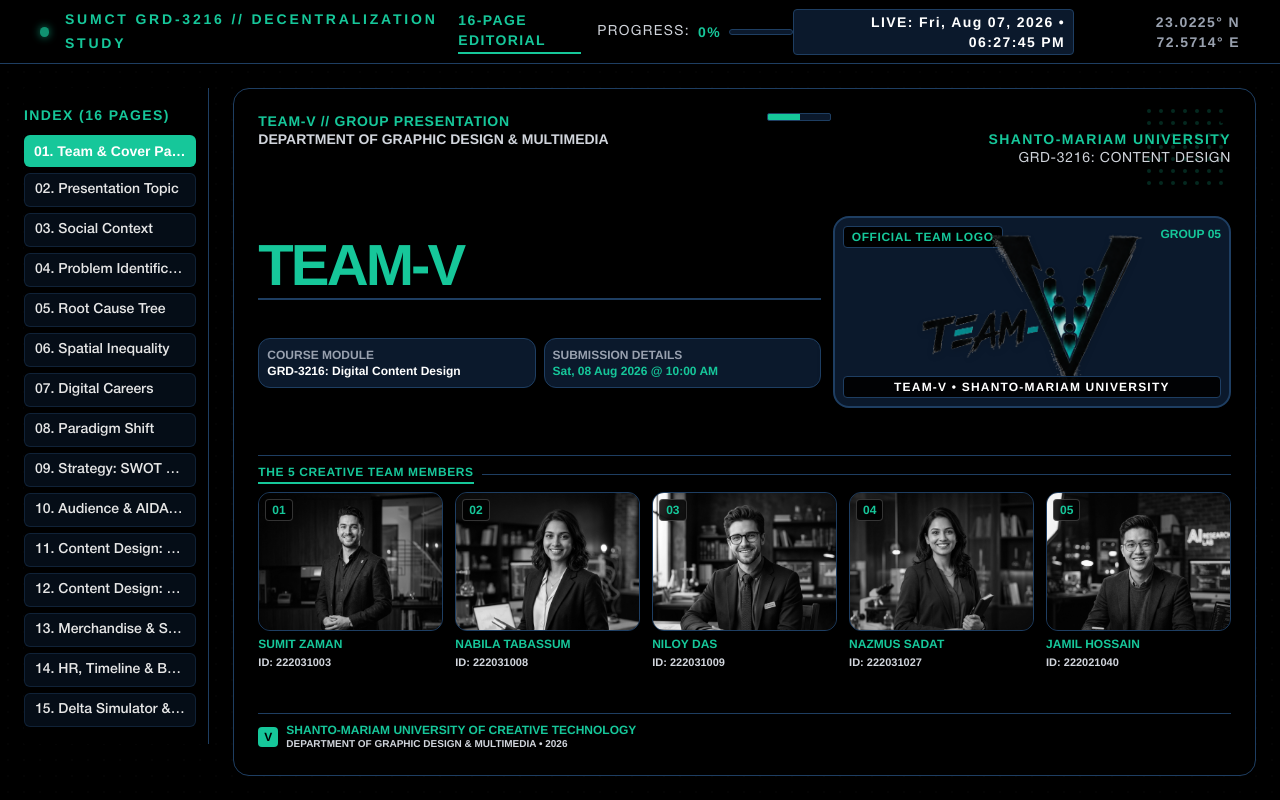
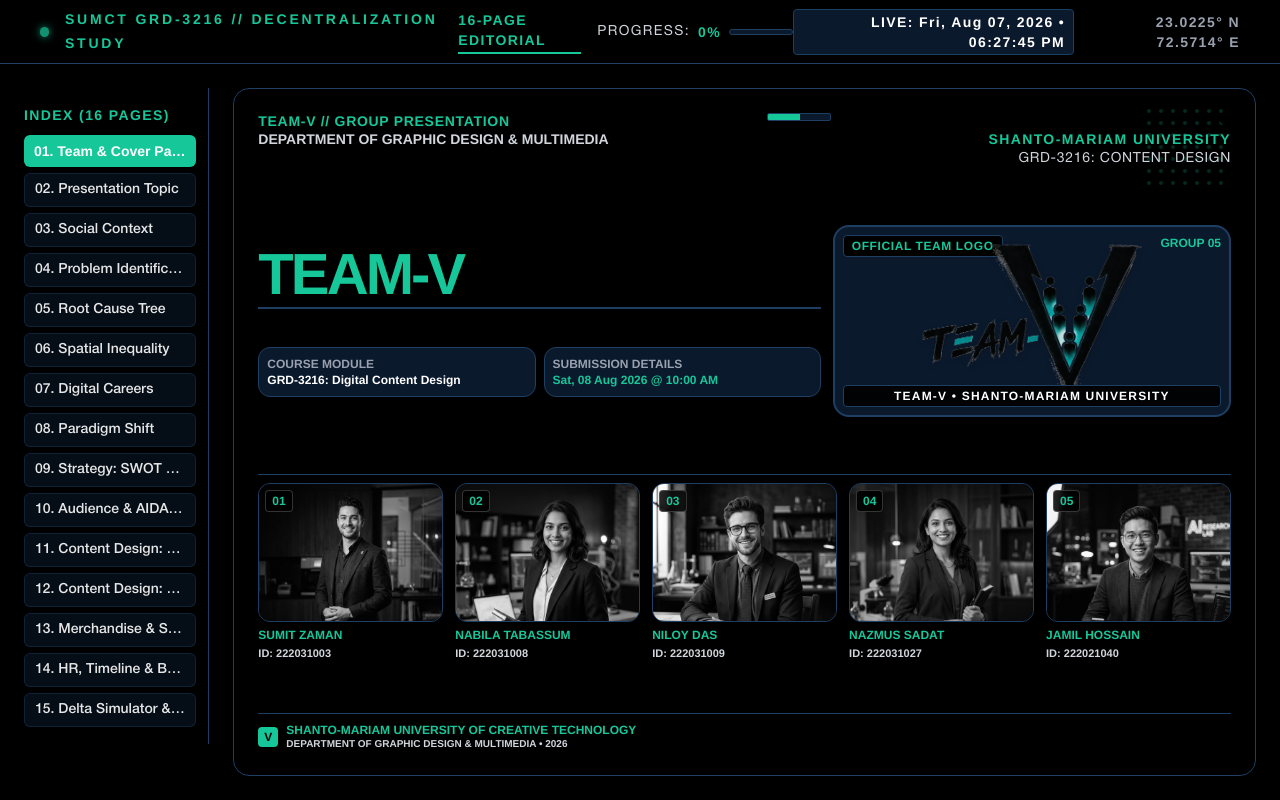
Before and after one commit to jamilhossaindin/Decentralization-Presentation, a React (Vite) app: page / in a window 1280 px wide. Built offline with nearby package versions, Linux system fonts and the light colour scheme; a web font is replaced by a local one.

Commit message:
Cover page: remove team members heading label

```diff
--- a/src/components/CoverPageReferenceStyle.tsx
+++ b/src/components/CoverPageReferenceStyle.tsx
@@ -128,15 +128,8 @@ export default function CoverPageReferenceStyle({ onNext }: CoverPageProps) {
         </div>
       </div>
 
-      {/* 5 TEAM MEMBERS ROW IN 4:3 RATIO (NAME & ID ONLY) */}
-      <div className="pt-2 border-t border-[#1E3E62] space-y-2 z-10 relative">
-        <div className="flex items-center gap-2 text-xs font-mono">
-          <span className="font-bold text-[#16C79A] uppercase tracking-wider border-b-2 border-[#16C79A] pb-0.5">
-            THE 5 CREATIVE TEAM MEMBERS
-          </span>
-          <div className="flex-1 h-px bg-[#1E3E62]" />
-        </div>
-
+      {/* 5 TEAM MEMBERS ROW IN 4:3 RATIO */}
+      <div className="pt-2 border-t border-[#1E3E62] z-10 relative">
         {/* 5 TEAM MEMBERS GRID */}
         <div className="grid grid-cols-2 sm:grid-cols-5 gap-3">
           {team.map((mem, idx) => (
```
